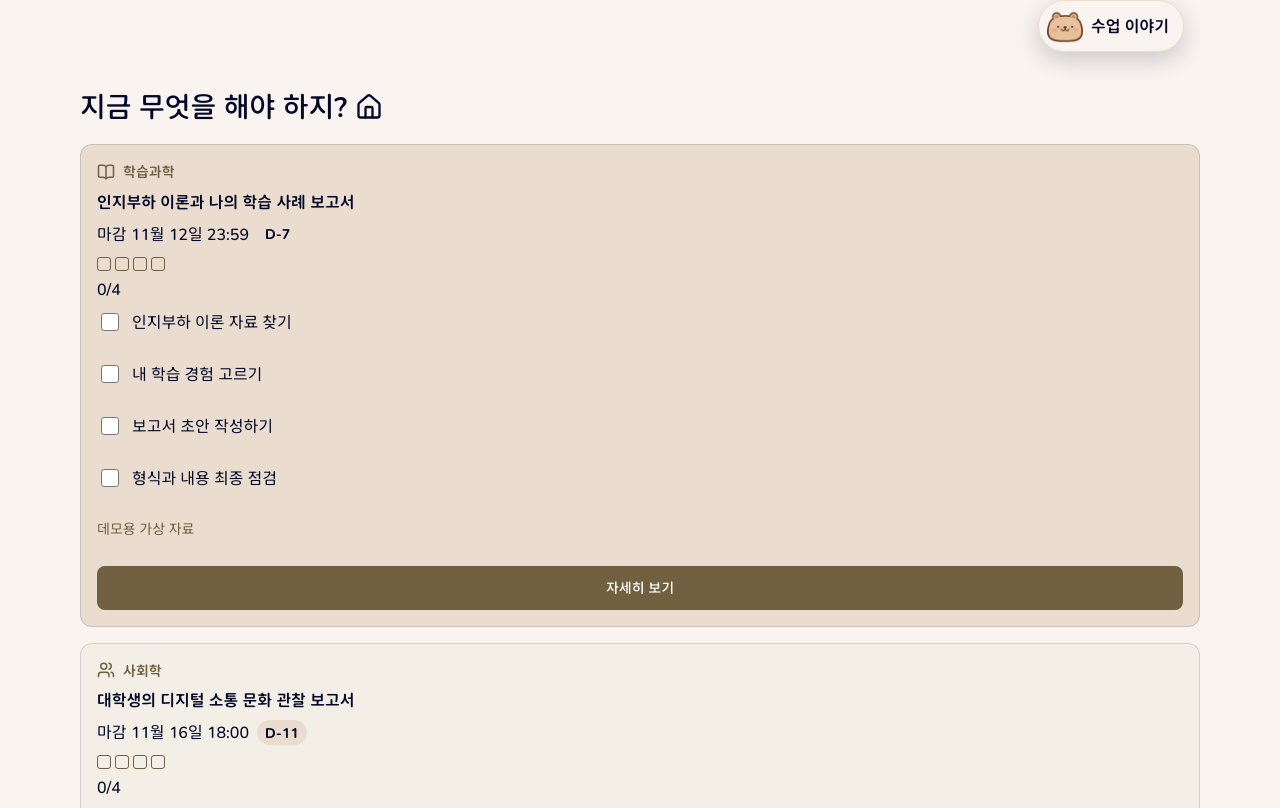
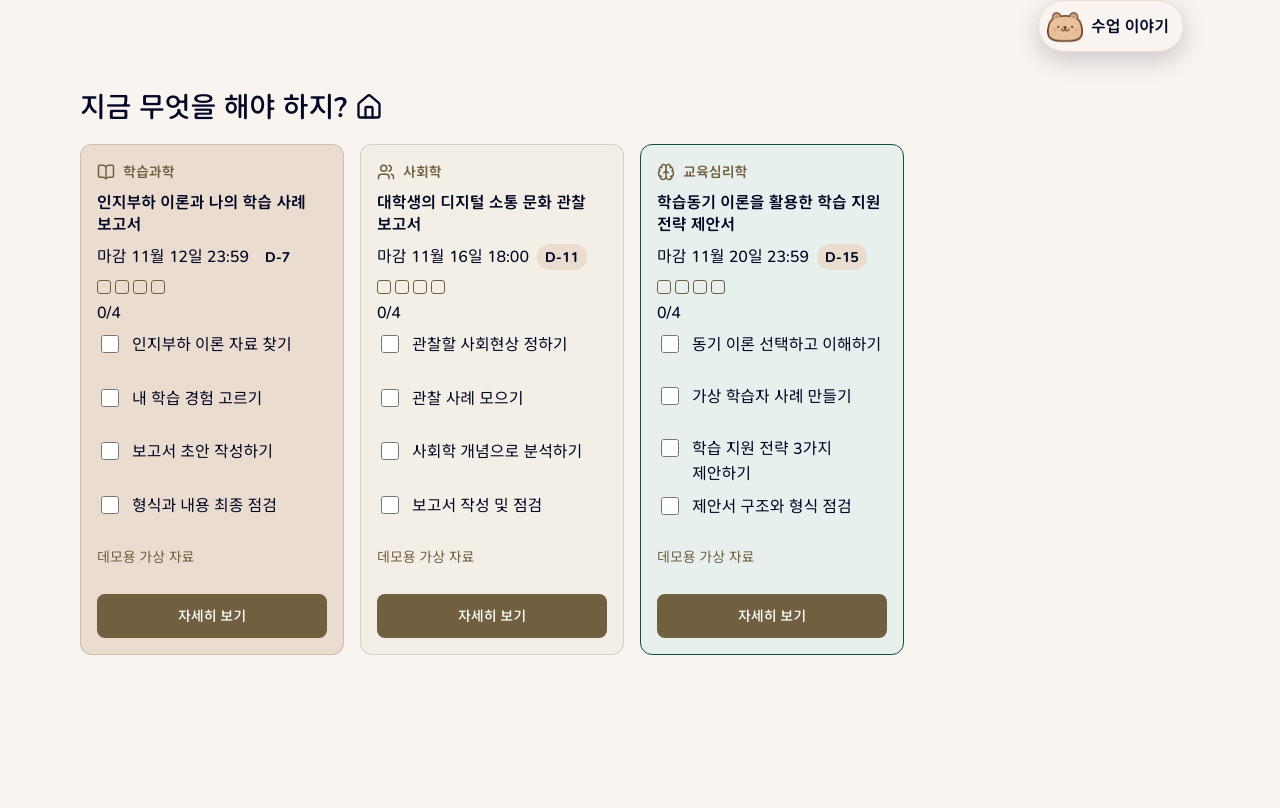
Before and after one commit to yonseiminji/LearningScience, a React (Vite) app: page / in a window 1280 px wide. Shown: the part 732-1540 px from the top of the page. After the commit the page ends 1435 px from the top, so only its background shows below. Built offline with nearby package versions, Linux system fonts and the light colour scheme.

Commit message:
Enhance layout with media queries for responsiveness
Add responsive grid layout for larger screens.

```diff
--- a/src/App.css
+++ b/src/App.css
@@ -296,11 +296,25 @@ h3 { margin: 0 0 8px; font-size: var(--fs-section); font-weight: 600; line-heigh
 }
 
 @media (min-width: 900px) {
+  .layout {
+    grid-template-columns: minmax(0, 1fr) 280px;
+  }
+
+  .subject-grid {
+    grid-template-columns: repeat(3, minmax(0, 1fr));
+  }
+
+  .work {
+    grid-template-columns: minmax(0, 1.4fr) minmax(240px, 0.8fr);
+  }
+
+  /* 내비게이션 + 로고 중앙 정렬 */
   .bar {
     justify-content: center;
     position: relative;
   }
 
+  /* 시간표 등록 버튼은 오른쪽에 유지 */
   .register {
     position: absolute;
     right: 0;
```
